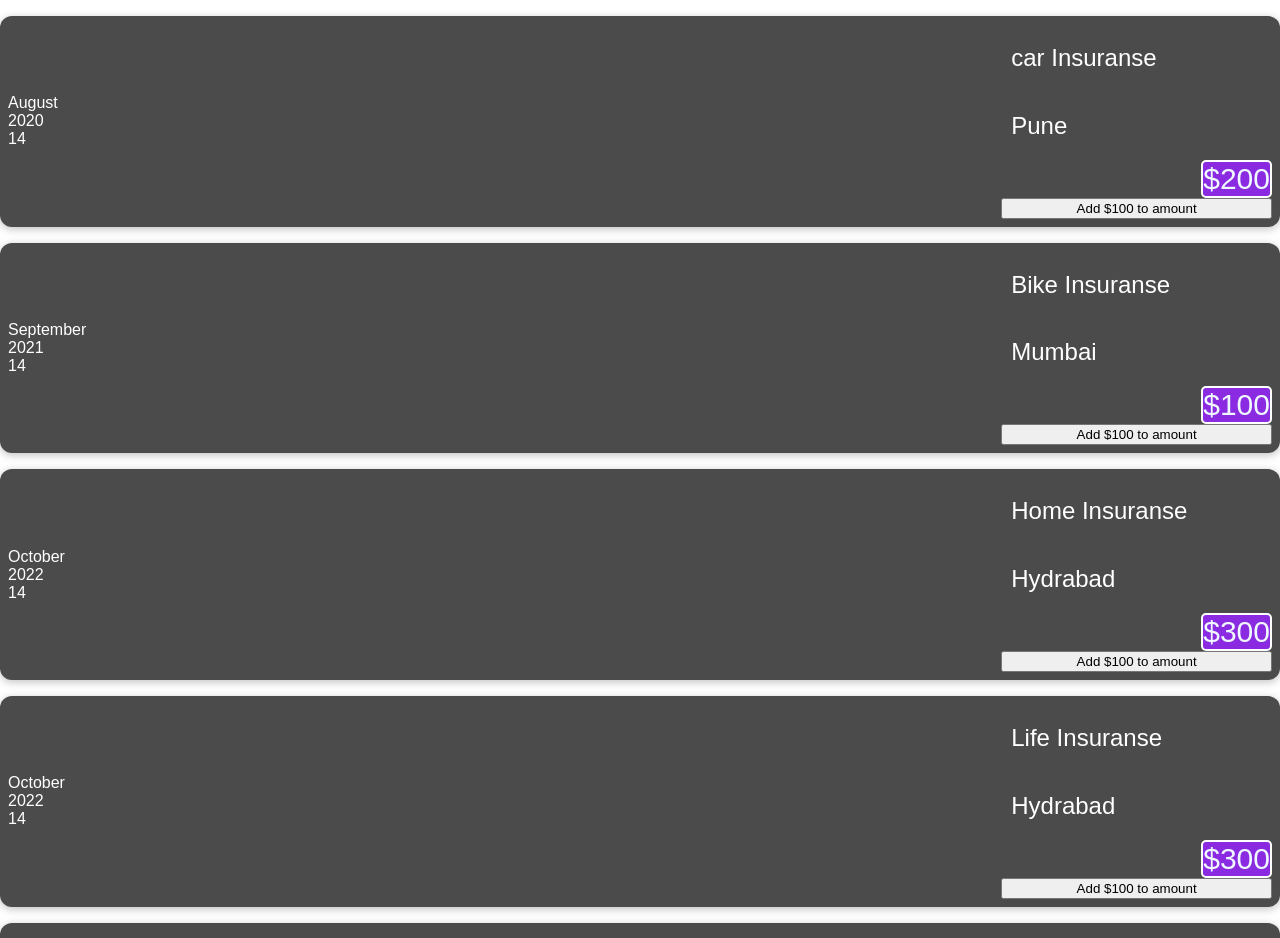
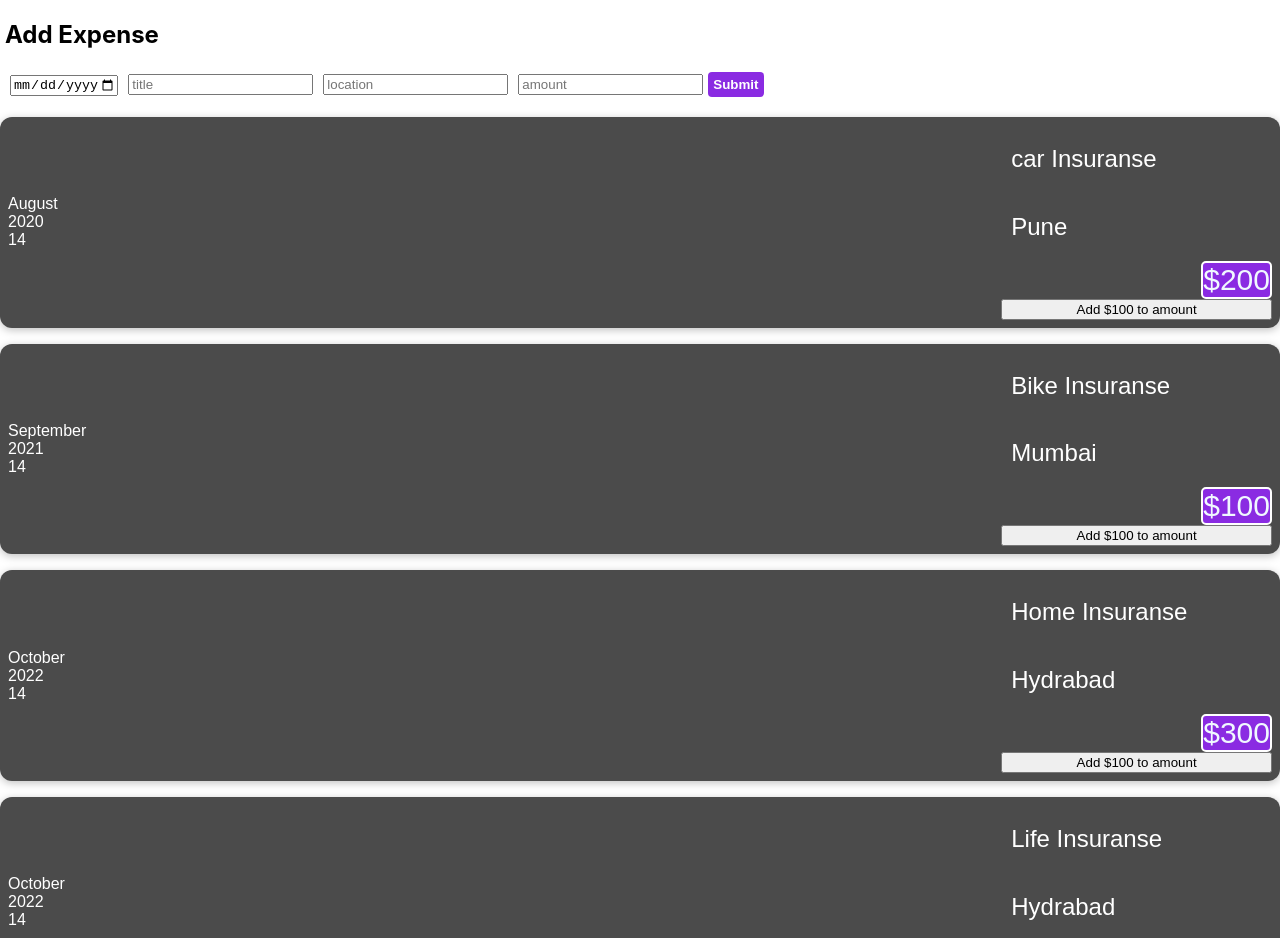
Before and after one commit to sadaf0611/demo1, a React (Create React App) app: page / in a window 1280 px wide. Shown: the top 938 px of the page. Built offline with nearby package versions, Linux system fonts and the light colour scheme.

Commit message:
Form created and value are consoled

```diff
--- a/src/App.js
+++ b/src/App.js
@@ -1,7 +1,7 @@
 import ExpenceItem from './components/ExpenceItem';
 import './App.css';
 import React, { createElement } from 'react';
-
+import AddExpense from './components/AddExpense'
 function App() {
   const expenses=[
     {
@@ -32,16 +32,10 @@ function App() {
       LocationOfExpenditure:'Hydrabad',
       date: new Date(2022,9,14),
     },
-    {
-      id:'e5',
-      title:'Business Insuranse',
-      amount:400,
-      LocationOfExpenditure:'Hydrabad',
-      date: new Date(2022,9,14),
-    },
   ]
   return (
     <div>
+        <AddExpense/>
       {/* <h2>Lets get start</h2> */}
       {
         // for 100 expense we can apply same loop.
--- /dev/null
+++ b/src/components/AddExpense.js
@@ -0,0 +1,74 @@
+import React, {useState} from 'react'
+import ExpenceItem from './ExpenceItem'
+import './ExpenceItem.css'
+export default function AddExpense() {
+
+  // const [userInput,setUserInput] =useState({
+  //   enteredDate: '',
+  //   enteredTitle: '',
+  //   enteredLocation:'',
+  //   EneterdAmount:'',
+  // })
+
+  // const DateChange = (event) =>{
+  //   setUserInput({
+  //     ...userInput,
+  //     enteredDate: event.target.value,
+  //   })
+  // };
+
+
+  // const TitleChange = (event) =>{
+  //   setUserInput({
+  //     ...userInput,
+  //     enteredTitle: event.target.value,
+  //   })
+  // };
+
+
+  // const LocationChange = (event) =>{
+  //   setUserInput({
+  //     ...userInput,
+  //     enteredLocation: event.target.value,
+  //   })
+  // };
+
+  // // const [amountChange, setAmountChange] = useState('')
+  // const AmountChange = (event) =>{
+  //   setUserInput({
+  //     ...userInput,
+  //     enteredAmont: event.target.value,
+  //   })
+  // };
+
+const TitleChange= (event) =>{
+  console.log(event.target.value);
+}
+const AmountChange= (event) =>{
+  console.log(event.target.value);
+}
+const LocationChange= (event) =>{
+  console.log(event.target.value);
+}
+const DateChange= (event) =>{
+  console.log(event.target.value);
+}
+
+
+
+
+
+
+  return (
+    <div className='add-expense'>
+      <h2>Add Expense</h2>
+      <form>
+        <input type='date' min='2019-01-01' max='2022-12-31' placeholder='date' id='date'onChange={DateChange}/>
+        <input type='text' placeholder='title' id='title' onChange={TitleChange}/>
+        <input type='text' placeholder='location' id='location' onChange={LocationChange}/>
+        <input type='number' placeholder='amount' id='amount' onChange={AmountChange}/>
+        <button type='submit'>Submit</button>
+      </form>
+    </div>
+  )
+}
--- a/src/components/ExpenceItem.css
+++ b/src/components/ExpenceItem.css
@@ -46,3 +46,18 @@
     margin-left:200px ;
 
 }
+.add-expense{
+    margin: 5px;
+}
+.add-expense input{
+    margin: 5px;
+}
+.add-expense button{
+    padding: 5px;
+    border: none;
+    background-color: blueviolet;
+    color: white;
+    font-weight: 600;
+    border-radius: 4px;
+
+}
--- a/src/components/ExpenceItem.js
+++ b/src/components/ExpenceItem.js
@@ -14,10 +14,6 @@ const ExpenceItem = (props) => {
     // console.log(title);
   };
 
-
-
-
-
   return (
     <div className='expense-item'>
         <ExpenseDate date={props.date}/>
```
